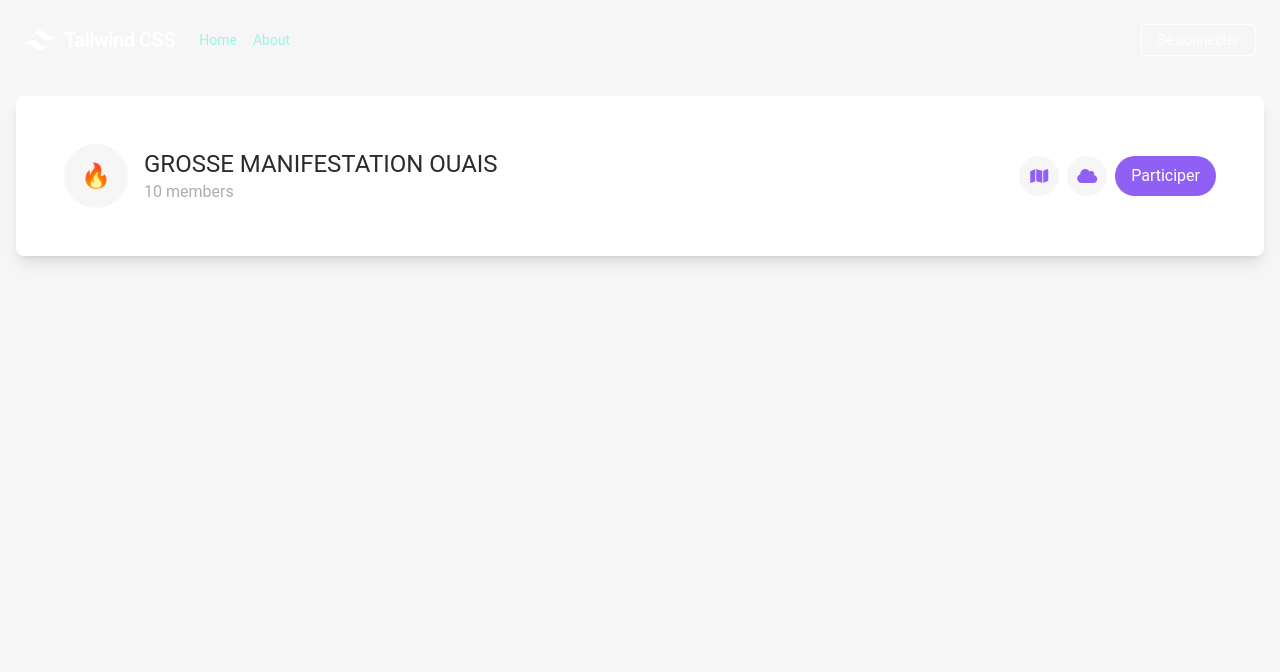
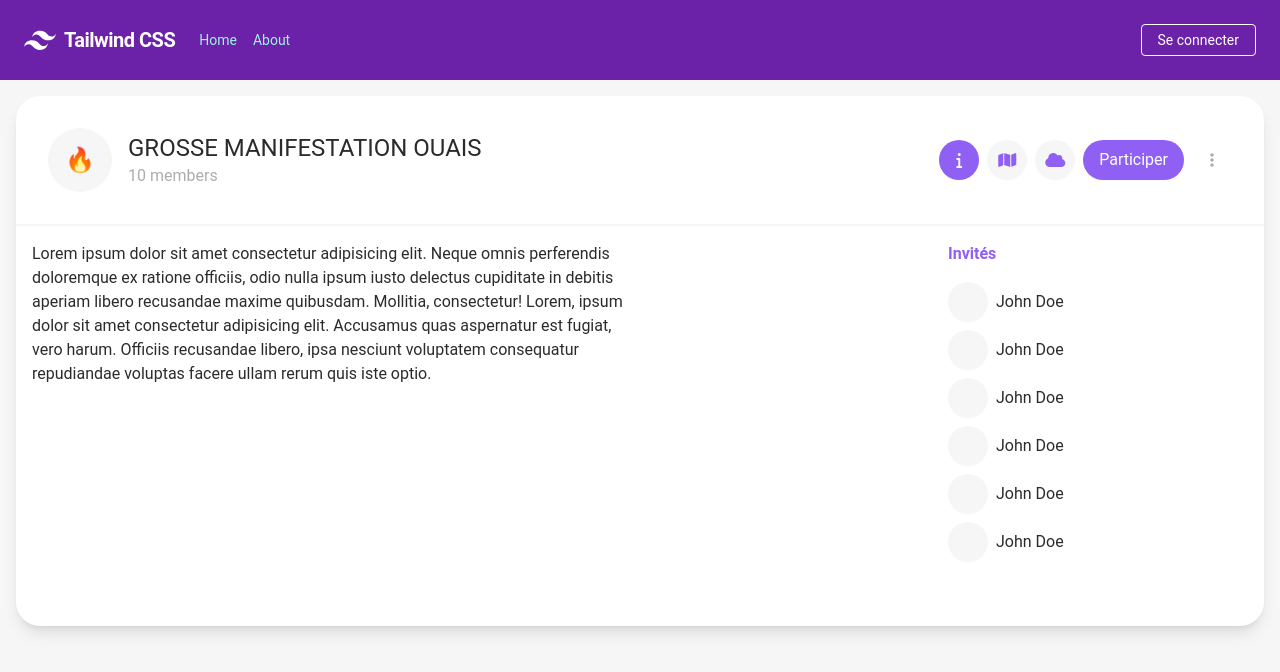
Before and after one commit to th0mas2118/Atelier_2, a Vue app in the folder reunionou/: page /event in a window 1280 px wide. Shown: the top 672 px of the page. Built offline with nearby package versions, Linux system fonts and the light colour scheme.

Commit message:
event style and structure

```diff
--- a/reunionou/src/components/EventInfo.vue
+++ b/reunionou/src/components/EventInfo.vue
@@ -1,34 +1,128 @@
-<script setup lang="ts"></script>
+<script setup lang="ts">
+import { ref } from 'vue'
+
+const currentView = ref(0)
+const showOtherMenu = ref(false)
+</script>
+
 <template lang="">
   <div
-    class="bg-white text-black flex flex-column justify-center items-start w-full h-full m-4 p-4 rounded-lg shadow-lg"
+    class="bg-cwhite text-cblack flex flex-col min-h-xl justify-center items-start w-full h-full m-4 rounded-3xl shadow-lg text-cblack"
   >
-    <header class="p-8 w-full h-full flex justify-between items-center">
+    <header
+      class="p-8 w-full h-full flex justify-between items-center border-solid border-b-2 border-cwhite2"
+    >
       <div id="header-presentation" class="flex items-center gap-4">
-        <div class="w-16 h-16 rounded-full bg-white2 flex items-center justify-center text-2xl">
+        <div
+          class="w-16 h-16 rounded-full bg-cwhite2 flex items-center justify-center text-2xl transition-all hover:text-3xl duration-300 cursor-default"
+        >
           🔥
         </div>
         <div>
           <h1 class="text-2xl">GROSSE MANIFESTATION OUAIS</h1>
-          <p class="text-md text-gray">10 members</p>
+          <p class="text-md text-cgray">10 members</p>
         </div>
       </div>
       <div id="header-controls" class="flex items-center justify-between gap-2">
         <button
-          class="bg-white2 text-purple w-10 h-10 flex justify-center items-center rounded-full"
+          :class="`${
+            currentView == 0
+              ? 'bg-cpurple text-cwhite2 hover:bg-[#9a69fe]'
+              : 'bg-cwhite2 text-cpurple hover:bg-[#ececec]'
+          }  w-10 h-10 flex justify-center items-center rounded-full transition-all duration-300`"
+          @click="currentView = 0"
+        >
+          <i class="fa-solid fa-info"></i>
+        </button>
+        <button
+          :class="`${
+            currentView == 1
+              ? 'bg-cpurple text-cwhite2 hover:bg-[#9a69fe]'
+              : 'bg-cwhite2 text-cpurple hover:bg-[#ececec]'
+          }  w-10 h-10 flex justify-center items-center rounded-full transition-all duration-300`"
+          @click="currentView = 1"
         >
           <i class="fa-solid fa-map"></i>
         </button>
         <button
-          class="bg-white2 text-purple w-10 h-10 flex justify-center items-center rounded-full"
+          :class="`${
+            currentView == 2
+              ? 'bg-cpurple text-cwhite2 hover:bg-[#9a69fe]'
+              : 'bg-cwhite2 text-cpurple hover:bg-[#ececec]'
+          }  w-10 h-10 flex justify-center items-center rounded-full transition-all duration-300`"
+          @click="currentView = 2"
         >
           <i class="fa-solid fa-cloud"></i>
         </button>
-        <button class="bg-purple hover:bg-blue-700 text-white py-2 px-4 rounded-3xl">
+        <button
+          class="bg-cpurple hover:bg-[#9a69fe] text-cwhite py-2 px-4 rounded-3xl transition-all duration-300"
+        >
           Participer
+        </button>
+        <button
+          class="bg-cwhite text-cgray w-10 h-10 flex justify-center items-center rounded-full transition-all duration-300 hover:bg-[#ececec]"
+          @click="showOtherMenu = !showOtherMenu"
+        >
+          <i class="fa-solid fa-ellipsis-vertical"></i>
         </button>
       </div>
     </header>
+    <div
+      id="event-content"
+      class="w-full h-full flex min-h-[400px] justify-between items-start p-4 gap-2"
+    >
+      <div id="event-description" class="w-2/4">
+        <p>
+          Lorem ipsum dolor sit amet consectetur adipisicing elit. Neque omnis perferendis
+          doloremque ex ratione officiis, odio nulla ipsum iusto delectus cupiditate in debitis
+          aperiam libero recusandae maxime quibusdam. Mollitia, consectetur! Lorem, ipsum dolor sit
+          amet consectetur adipisicing elit. Accusamus quas aspernatur est fugiat, vero harum.
+          Officiis recusandae libero, ipsa nesciunt voluptatem consequatur repudiandae voluptas
+          facere ullam rerum quis iste optio.
+        </p>
+      </div>
+      <div id="participant-list" class="max-h-[500px] overflow-y-auto">
+        <h3 class="text-cpurple font-bold min-w-[300px] mb-4">Invités</h3>
+        <ul class="flex flex-col gap-2 overflow-auto">
+          <li class="flex items-center gap-2">
+            <div
+              class="w-10 h-10 rounded-full bg-cwhite2 flex items-center justify-center text-2xl transition-all hover:text-3xl duration-300 cursor-default"
+            ></div>
+            <p>John Doe</p>
+          </li>
+          <li class="flex items-center gap-2">
+            <div
+              class="w-10 h-10 rounded-full bg-cwhite2 flex items-center justify-center text-2xl transition-all hover:text-3xl duration-300 cursor-default"
+            ></div>
+            <p>John Doe</p>
+          </li>
+          <li class="flex items-center gap-2">
+            <div
+              class="w-10 h-10 rounded-full bg-cwhite2 flex items-center justify-center text-2xl transition-all hover:text-3xl duration-300 cursor-default"
+            ></div>
+            <p>John Doe</p>
+          </li>
+          <li class="flex items-center gap-2">
+            <div
+              class="w-10 h-10 rounded-full bg-cwhite2 flex items-center justify-center text-2xl transition-all hover:text-3xl duration-300 cursor-default"
+            ></div>
+            <p>John Doe</p>
+          </li>
+          <li class="flex items-center gap-2">
+            <div
+              class="w-10 h-10 rounded-full bg-cwhite2 flex items-center justify-center text-2xl transition-all hover:text-3xl duration-300 cursor-default"
+            ></div>
+            <p>John Doe</p>
+          </li>
+          <li class="flex items-center gap-2">
+            <div
+              class="w-10 h-10 rounded-full bg-cwhite2 flex items-center justify-center text-2xl transition-all hover:text-3xl duration-300 cursor-default"
+            ></div>
+            <p>John Doe</p>
+          </li>
+        </ul>
+      </div>
+    </div>
   </div>
 </template>
 <style lang=""></style>
--- a/reunionou/tailwind.config.js
+++ b/reunionou/tailwind.config.js
@@ -12,11 +12,12 @@ module.exports = {
       colors: {
         transparent: 'transparent',
         current: 'currentColor',
-        purple: '#905ff4',
-        white: '#ffffff',
-        black: '#2b2b2b',
-        white2: '#f6f6f6',
-        gray: '#adadad',
+        cpurple: '#905ff4',
+        cwhite: '#ffffff',
+        cblack: '#2b2b2b',
+        cwhite2: '#f6f6f6',
+        cgray: '#adadad',
+        cred: '#ed2456',
       }
     },
   },
```
